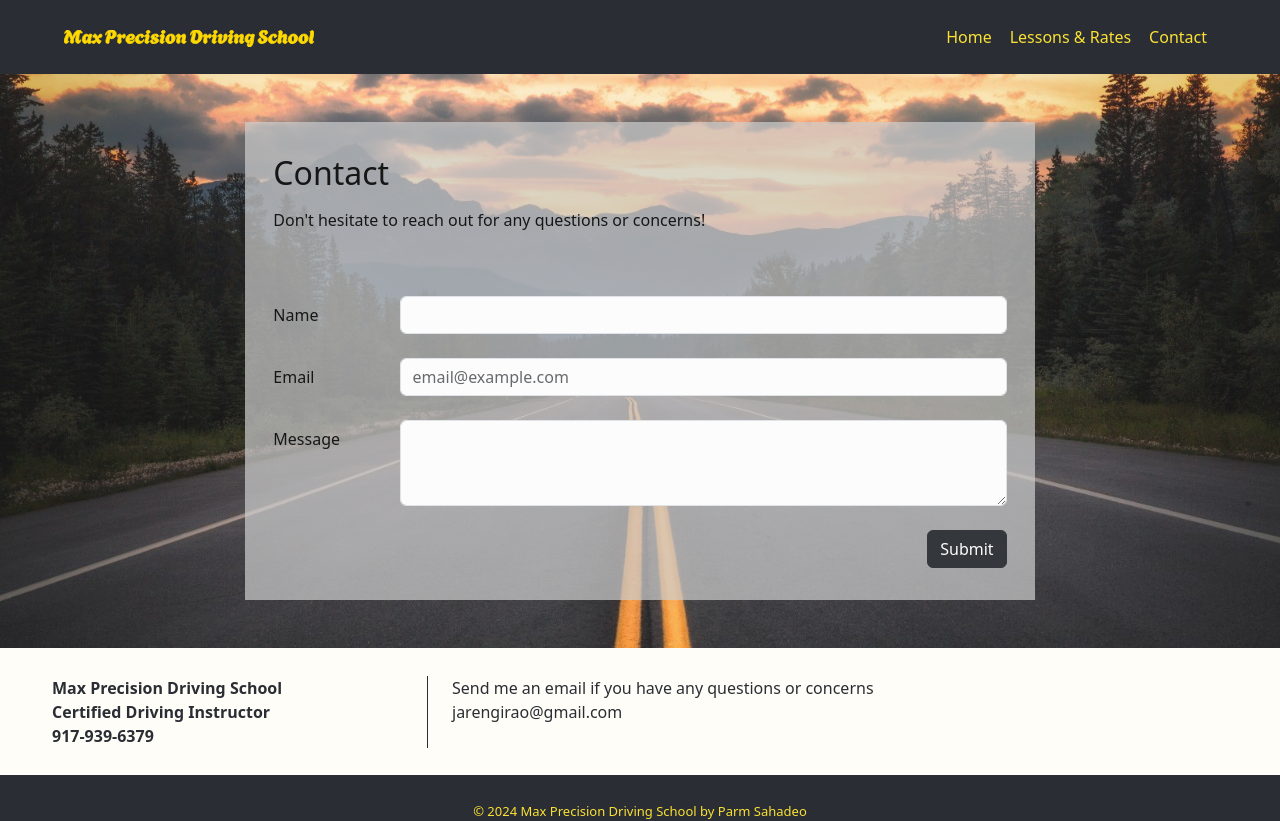
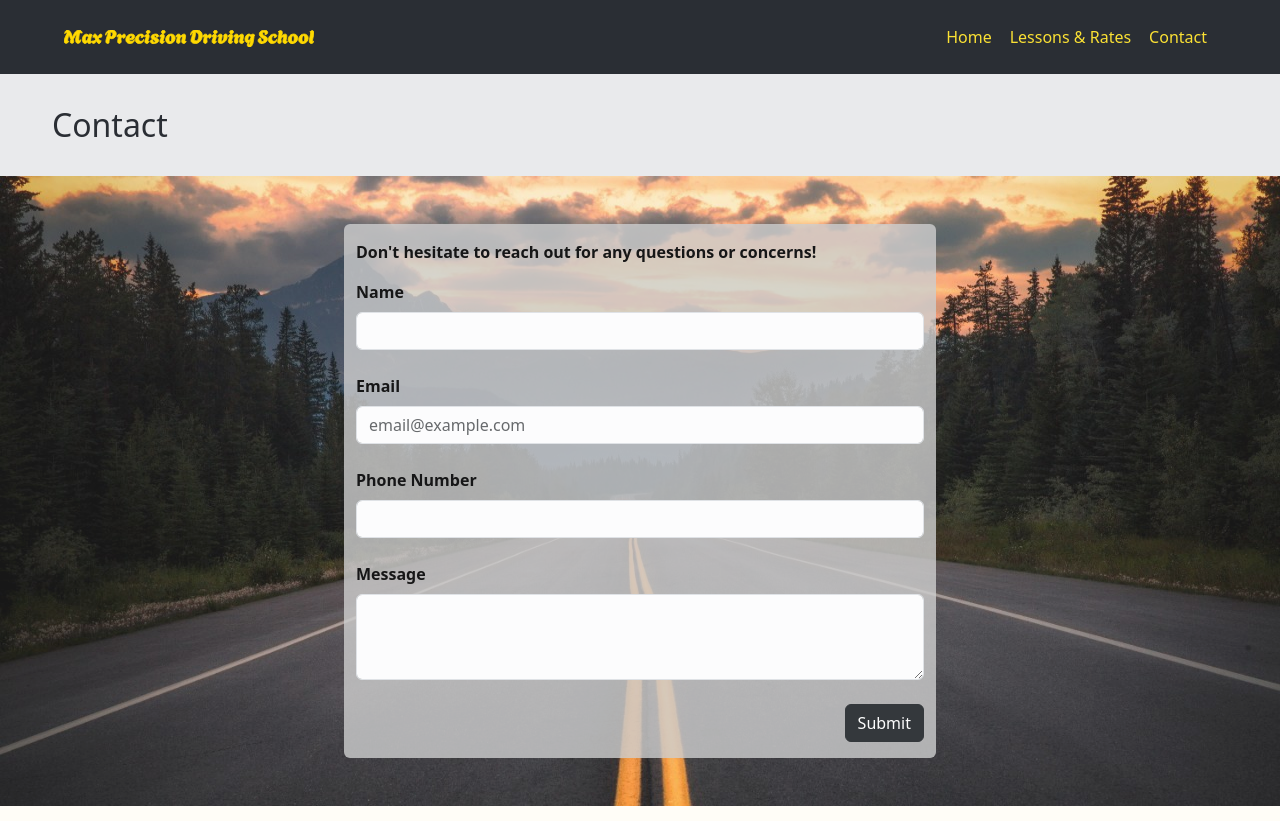
Before and after one commit to max-precision-driving-school/max-precision-driving-school, a React (Vite) app: page /contact in a window 1280 px wide. Shown: the top 821 px of the page. Built offline with nearby package versions, Linux system fonts and the light colour scheme.

Commit message:
Edits to contact page styles

```diff
--- a/src/routes/Contact.css
+++ b/src/routes/Contact.css
@@ -7,5 +7,5 @@
 
 .contact-bg > div {
     background-color: #FFFFFF;
-    background: rgba(204, 204, 204, 0.7);
+    background: rgba(204, 204, 204, 0.8);
 }
--- a/src/routes/Contact.jsx
+++ b/src/routes/Contact.jsx
@@ -1,42 +1,37 @@
 import './Contact.css';
-
 function Contact() {
     return (
         <>
-            <div class="row contact-bg p-5">
-                <div class="col-12 col-md-8 offset-md-2">
-                    <div class="col-12 p-3">
-                        <h2 class="my-3">Contact</h2>
-                        <p>
-                            Don't hesitate to reach out for any questions or concerns!
-                        </p>
+            <div class="row py-4">
+                <div class="container-1200 m-auto">
+                    <div class="col-12">
+                        <h2 class="my-2">Contact</h2>
+                    </div>
+                </div>
             </div>
 
-                    <div class="col-12 p-3">
-                        <div class="row">
-                            <form class="my-2 my-lg-3">
-                                <div class="form-group row mb-4">
-                                    <label for="name" class="col-sm-2 col-form-label">Name</label>
-                                    <div class="col-sm-10">
+            <div class="row contact-bg p-5">
+                <div class="rounded col-12 col-md-10 col-lg-6 offset-md-1 offset-lg-3 py-3">
+                    <p class="fw-bold">Don't hesitate to reach out for any questions or concerns!</p>
+                    <form>
+                        <div class="form-group mb-4">
+                            <label for="name" class="form-label fw-bold">Name</label>
                             <input type="text" class="form-control" id="name"/>
                         </div>
-                                </div>
-                                <div class="form-group row mb-4">
-                                    <label for="email" class="col-sm-2 col-form-label">Email</label>
-                                    <div class="col-sm-10">
+                        <div class="form-group mb-4">
+                            <label for="email" class="form-label fw-bold">Email</label>
                             <input type="email"  class="form-control" id="email" placeholder="email@example.com" />
                         </div>
+                        <div class="form-group mb-4">
+                            <label for="phone-number" class="form-label fw-bold">Phone Number</label>
+                            <input type="phone-number"  class="form-control" id="phone-number" />
                         </div>
-                                <div class="form-group row mb-4">
-                                    <label for="message" class="col-sm-2 col-form-label">Message</label>
-                                    <div class="col-sm-10">
+                        <div class="form-group mb-4">
+                            <label for="message" class="form-label fw-bold">Message</label>
                             <textarea class="form-control" id="message" rows="3"></textarea>
-                                    </div>
                         </div>
                         <button type="submit" class="btn btn-dark float-end">Submit</button>
                     </form>
-                        </div>
-                    </div>
                 </div>
             </div>
         </>
```
Lines whose indentation alone changed are shown as unchanged.
